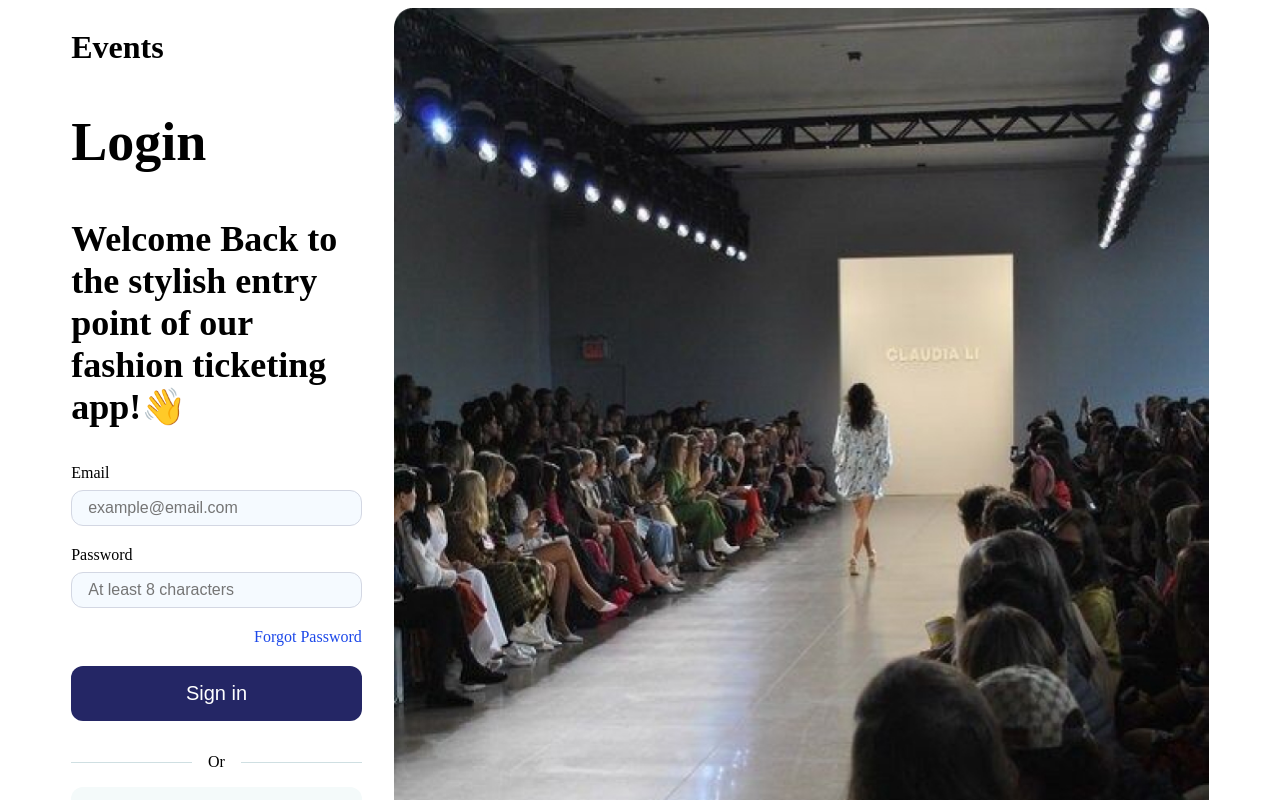
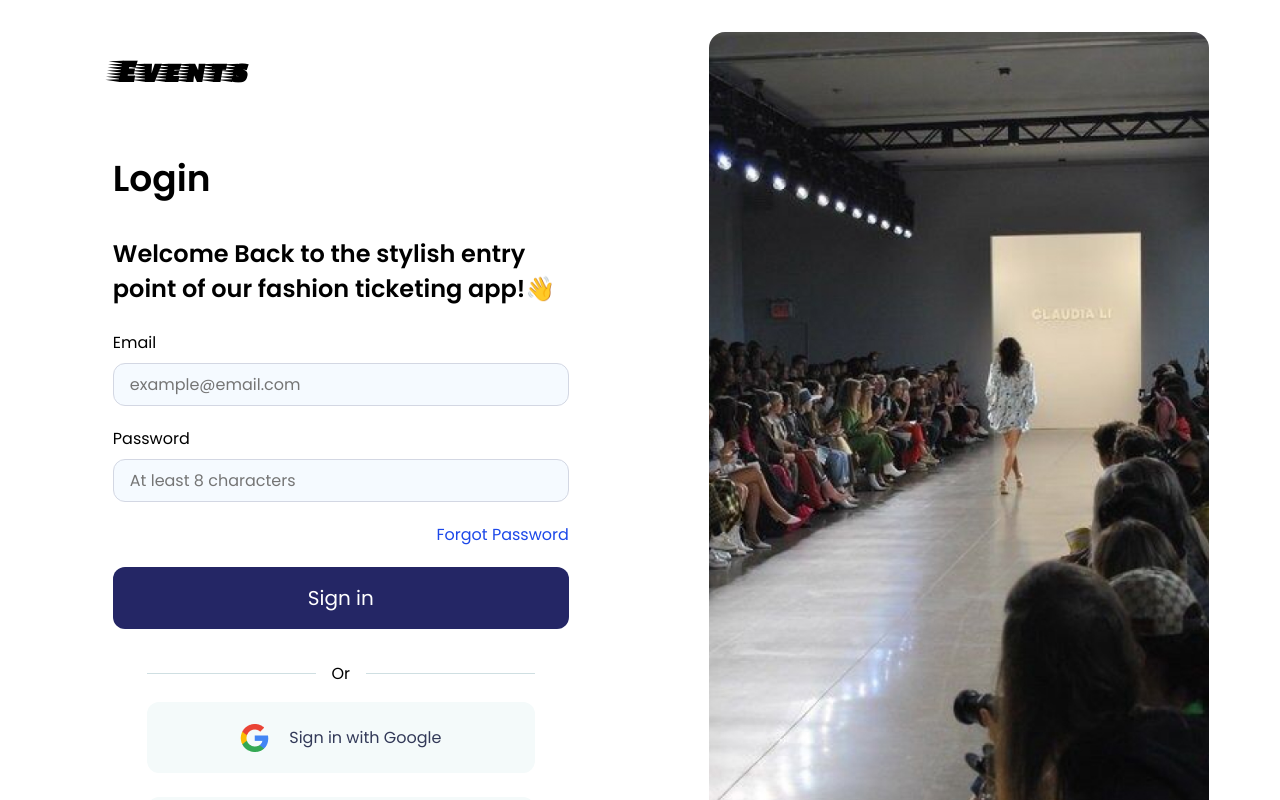
Before and after one commit to APHOMER/PhasionShow-fe, a React (Create React App) app: page /login in a window 1280 px wide. Shown: the top 800 px of the page. Built offline with nearby package versions, Linux system fonts and the light colour scheme.

Commit message:
Added fonts for login page

```diff
--- a/public/index.html
+++ b/public/index.html
@@ -9,6 +9,14 @@
 			name="description"
 			content="Web site created using create-react-app"
 		/>
+
+		<link rel="preconnect" href="https://fonts.googleapis.com" />
+		<link rel="preconnect" href="https://fonts.gstatic.com" crossorigin />
+		<link
+			href="https://fonts.googleapis.com/css2?family=Faster+One&family=Poppins:wght@400;600&display=swap"
+			rel="stylesheet"
+		/>
+
 		<link rel="apple-touch-icon" href="%PUBLIC_URL%/logo192.png" />
 		<!--
       manifest.json provides metadata used when your web app is installed on a
@@ -38,6 +46,5 @@
 
       To begin the development, run `npm start` or `yarn start`.
       To create a production bundle, use `npm run build` or `yarn build`.
-    -->
-  </body>
+    --></body>
 </html>
--- a/src/components/Auth/Login.js
+++ b/src/components/Auth/Login.js
@@ -35,7 +35,7 @@ const Login = ({ setAuthToken }) => {
   return (
     <>
       <div className="page-wrapper">
-        <div>
+        <div className="page-content">
           <header>
             <h1>Events</h1>
           </header>
--- a/src/styles/login.css
+++ b/src/styles/login.css
@@ -1,5 +1,14 @@
+* {
+    font-family: "Poppins", sans-serif;
+}
+
 main {
     font-size: 1rem;
+}
+
+h1 {
+   font-family: "Faster One", system-ui;
+   margin-bottom: 4rem;
 }
 
 a {
@@ -7,19 +16,22 @@ a {
 }
 
 .page-wrapper {
+    align-items: center;
+    column-gap: calc(2rem + 5vw);
     display: flex;
     flex-direction: column;
-    gap: 2rem;
-    margin: 0 auto;
-    width: 90%;
+    row-gap: 2rem;
+    margin: 2em 5%;
 }
 
 .banner-image {
-    max-width: 815px;
+    border-radius: 1rem;
+    object-fit: cover;
+    max-width: 500px;
 }
 
 .form-header {
-    font-size: 2.25rem;
+    font-size: 1.5rem;
     font-weight: 700;
 }
 
@@ -92,7 +104,7 @@ a {
     display: flex;
     justify-content: center;
     margin-bottom: 1.5rem;
-    padding: 1rem;
+    padding: 0.5rem;
     text-align: center;
     width: 100%;
 }
@@ -122,9 +134,23 @@ a {
     color: hsl(227, 82%, 51%);
 }
 
+.page-wrapper > * {
+    width: 100%;
+}
+
 @media (min-width: 768px) {
     .page-wrapper {
+        align-items: stretch;
         flex-direction: row;
-        justify-content: space-between;
+        justify-content: flex-end;
+    }
+
+    .page-content,
+    .banner-image {
+        flex: 1 1 0px;
+    }
+
+    .page-content {
+        max-width: 500px;
     }
 }
```
Lines whose indentation alone changed are shown as unchanged.
